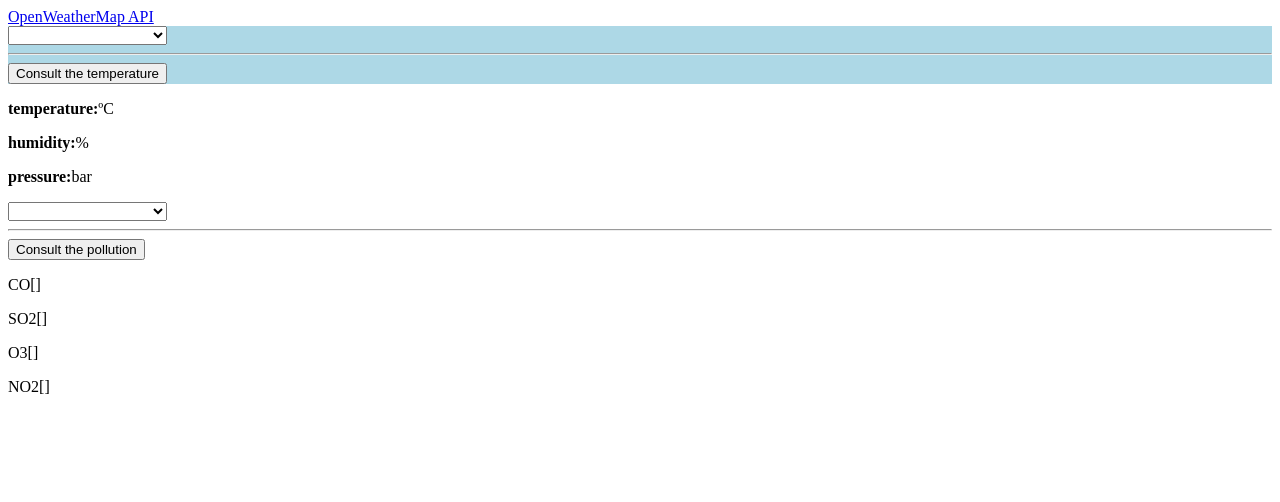
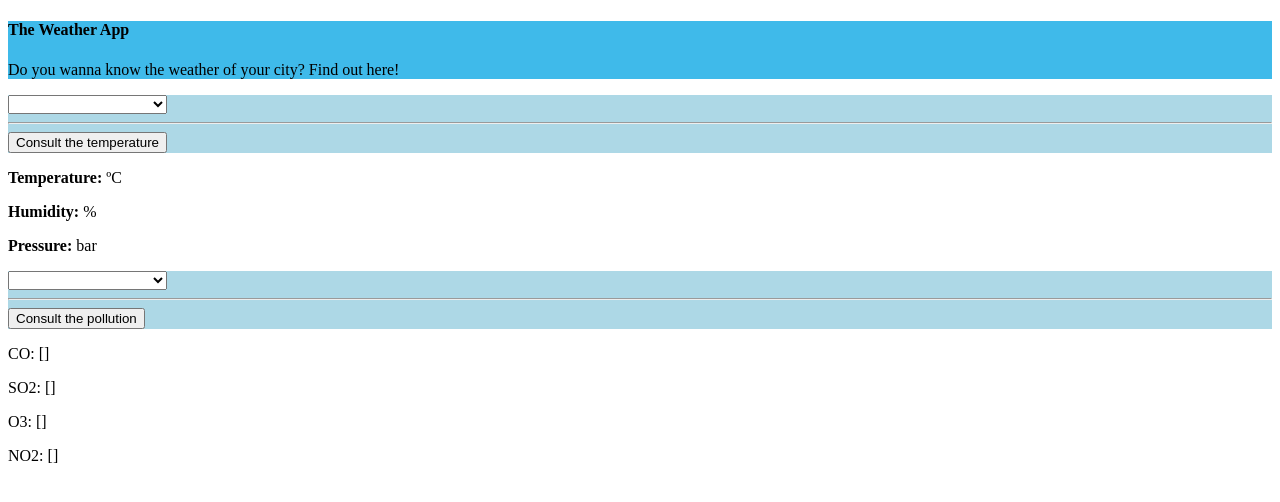
Before and after one commit to ismsadek/weather-prediction, a Vue app: page / in a window 1280 px wide. Shown: the top 502 px of the page. Built offline with nearby package versions, Linux system fonts and the light colour scheme; the HTML template or start-up script is replaced by a standard one.

Commit message:
Putting some style

```diff
--- a/src/app/components/App.vue
+++ b/src/app/components/App.vue
@@ -1,10 +1,13 @@
 <template>
 <div class="background">
-    <nav class="navbar navbar-light bg-light">
-        <a href="/" class="navbar-brand">OpenWeatherMap API</a>
-    </nav>
+    <div class="jumbotron jumbotron-fluid">
+        <div class="container">
+            <h4 class="display-4">The Weather App</h4>
+            <p class="lead">Do you wanna know the weather of your city? Find out here!</p>
+        </div>
+    </div>
     <div class="container">
-        <div class="row pt-5">
+        <div class="row pt-3">
             <div class="col-md-5">
                 <div class="card temperature-container">
                     <div class="card-body">
@@ -71,9 +74,9 @@
                 </div>
             </div>
             <div>
-              <p><strong>temperature:</strong>{{ temperature }}ºC</p>
-              <p><strong>humidity:</strong>{{ humidity }}%</p>
-              <p><strong>pressure:</strong>{{ pressure }}bar</p>
+              <p><strong>Temperature: </strong>{{ temperature }}ºC</p>
+              <p><strong>Humidity: </strong>{{ humidity }}%</p>
+              <p><strong>Pressure: </strong>{{ pressure }}bar</p>
 
 
 
@@ -83,9 +86,9 @@
 
         <!--  -->
 
-                <div class="row pt-5">
-            <div class="col-md-5">
-                <div class="card">
+            <div class="row pt-5">
+            <div class="col-md-5 ">
+                <div class="card pollution-container">
                     <div class="card-body">
                         <div class="form-group">
                             <select class="form-control" v-model="locationPollution">
@@ -151,10 +154,10 @@
             </div>
 
             <div>
-                <p>CO{{  pollutionCo }}</p>
-                <p>SO2{{  pollutionSo2 }}</p>
-                <p>O3{{  pollutionO3 }}</p>
-                <p>NO2{{  pollutionNo2 }}</p>
+                <p>CO: {{  pollutionCo }}</p>
+                <p>SO2: {{  pollutionSo2 }}</p>
+                <p>O3: {{  pollutionO3 }}</p>
+                <p>NO2: {{  pollutionNo2 }}</p>
 
 
             </div>
@@ -163,11 +166,7 @@
 </div>
 </template>
 
-<style>
-.temperature-container{
-    background-color: lightblue
-}
-</style>
+
 
 
 <script>
@@ -269,7 +268,12 @@ export default {
 </script>
 
 <style>
-    /* template {
-        background-color: lightgrey;
-    } */
+
+    .jumbotron {
+        background-color: #3FBAEA;
+
+    }
+    .temperature-container, .pollution-container{
+        background-color: lightblue
+    }
 </style>
```
Also changed, not shown: src/public/js/bundle.js, 1 other file (tests, documents, lock files or other folders).
